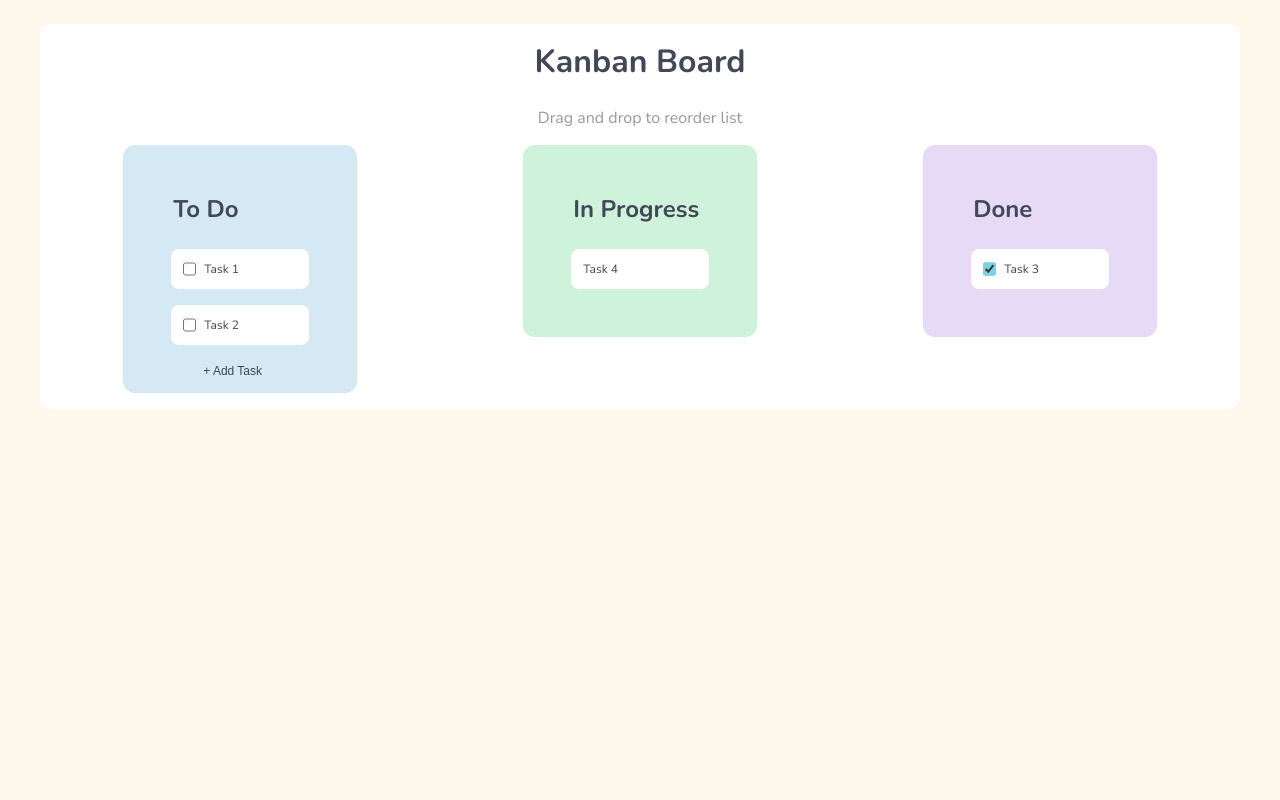
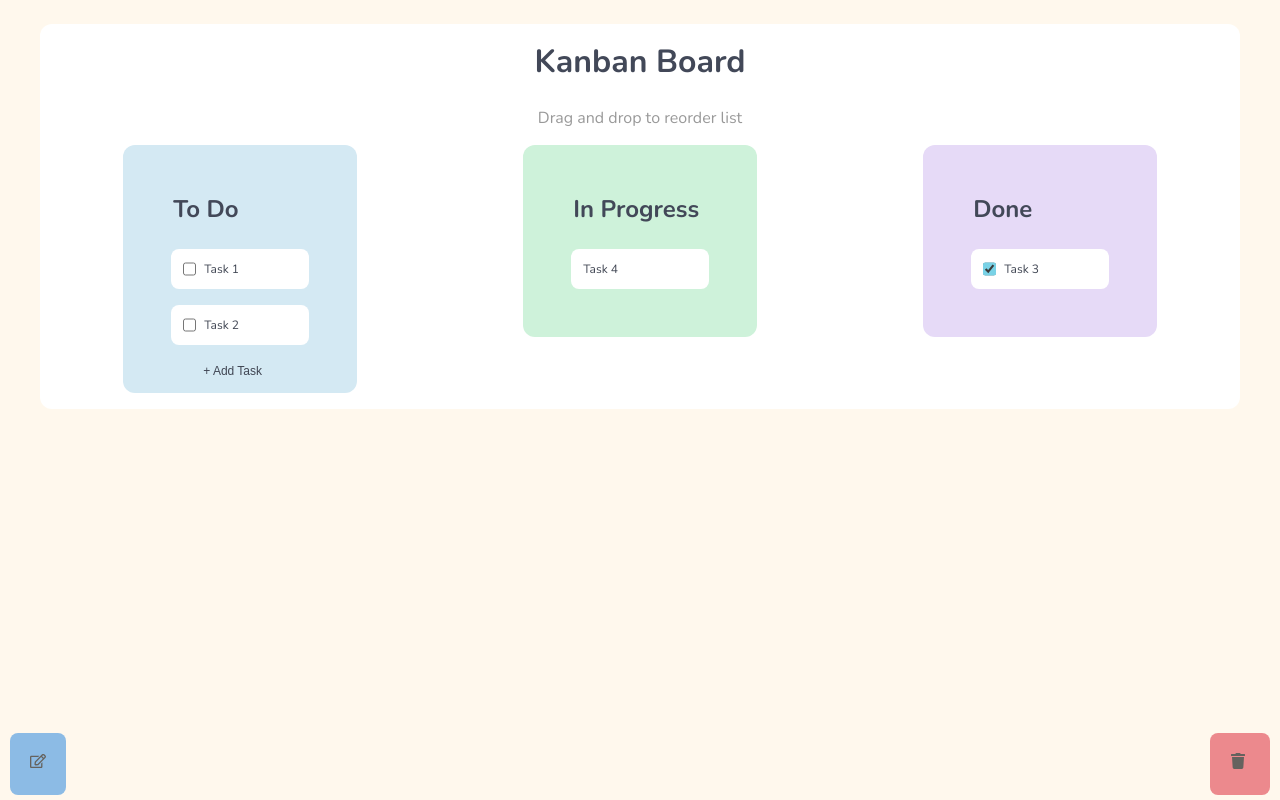
Before and after one commit to Yuri-Romeu/KanbanBoard-React, a React (Vite) app: page / in a window 1280 px wide. Built offline with nearby package versions, Linux system fonts and the light colour scheme.

Commit message:
exclusão de task atraves do react-beautiful-dnd

```diff
--- a/src/App.tsx
+++ b/src/App.tsx
@@ -1,11 +1,15 @@
-import { DragDropContext } from '@hello-pangea/dnd';
+import { DragDropContext, Droppable } from '@hello-pangea/dnd';
 import Columns from './components/Columns';
-import { ColumnsWrapper, Container, Title } from './styles';
+import { ColumnsWrapper, Container, ContainerIcon, Title } from './styles';
 import { Provider, useDispatch } from 'react-redux';
 import store from './store';
+import { removeTask } from './store/reducers/task';
 import Modal from './components/Modal';
 import { updateTaskStatus } from './store/reducers/task';
 import type { DropResult } from '@hello-pangea/dnd';
+import { FaTrash } from 'react-icons/fa';
+import { FaRegEdit } from 'react-icons/fa';
+import { FaTrashRestore } from 'react-icons/fa';
 
 function Board() {
      const dispatch = useDispatch();
@@ -14,6 +18,12 @@ function Board() {
           const { source, destination, draggableId } = result;
 
           if (!destination) return;
+
+          if (destination.droppableId === 'Trash') {
+               dispatch(removeTask(draggableId));
+               return;
+          }
+
           if (
                source.droppableId === destination.droppableId &&
                source.index === destination.index
@@ -44,6 +54,38 @@ function Board() {
                     </ColumnsWrapper>
                </Container>
                <Modal />
+
+               <Droppable droppableId="Trash">
+                    {(provided, snapshot) => (
+                         <ContainerIcon
+                              backgroundColor="#e0404e"
+                              side="right"
+                              ref={provided.innerRef}
+                              {...provided.droppableProps}
+                              style={{
+                                   width: snapshot.isDraggingOver ? 200 : 60,
+                                   borderRadius: 8,
+                                   transition: 'width 0.2s',
+                              }}
+                         >
+                              <span
+                                   style={{
+                                        display: 'inline-block',
+                                        transition: 'transform 0.2s',
+                                        transform: snapshot.isDraggingOver
+                                             ? 'scale(1.3)'
+                                             : 'scale(1)',
+                                   }}
+                              >
+                                   {snapshot.isDraggingOver ? <FaTrashRestore /> : <FaTrash />}
+                              </span>
+                         </ContainerIcon>
+                    )}
+               </Droppable>
+
+               <ContainerIcon backgroundColor="#4093e0" side="left">
+                    <FaRegEdit />
+               </ContainerIcon>
           </DragDropContext>
      );
 }
--- a/src/styles.ts
+++ b/src/styles.ts
@@ -3,6 +3,11 @@ import styled from 'styled-components';
 
 type Props = {
      type: 'primary' | 'secondary';
+};
+
+type ContainerButtonProps = {
+     backgroundColor: string;
+     side: 'left' | 'right';
 };
 
 export const GlobalStyled = createGlobalStyle`
@@ -43,3 +48,19 @@ export const Title = styled.h1<Props>`
      margin-left: ${({ type }) => (type === 'primary' ? 0 : '2px')};
      margin-bottom: 8px;
 `;
+
+export const ContainerIcon = styled.div<ContainerButtonProps>`
+     padding: 20px;
+     background-color: ${props => props.backgroundColor};
+     border-radius: 8px;
+     cursor: pointer;
+     opacity: 0.6;
+     position: absolute;
+     bottom: 5px;
+     transition: opacity 0.3s ease-in-out;
+     ${props => (props.side === 'left' ? 'left: 10px' : 'right: 10px')};
+
+     &:hover {
+          opacity: 1;
+     }
+`;
```
